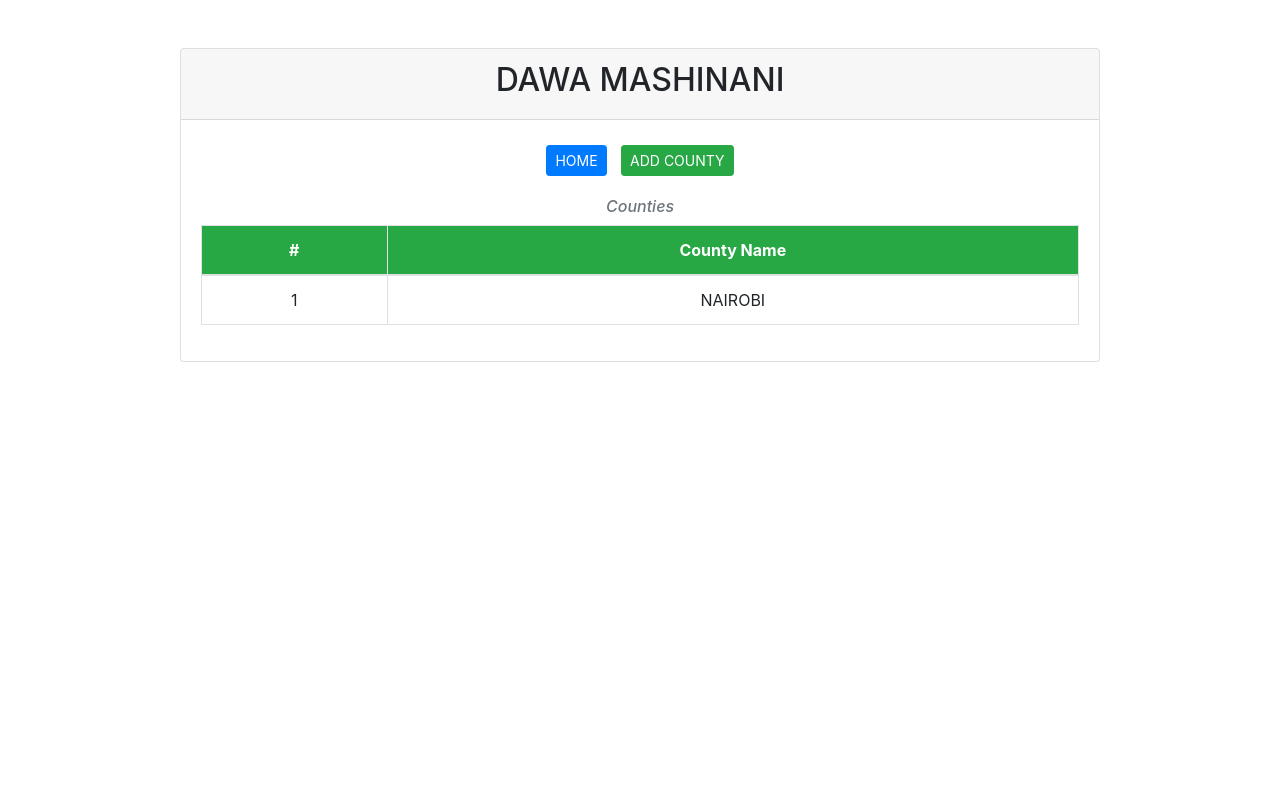
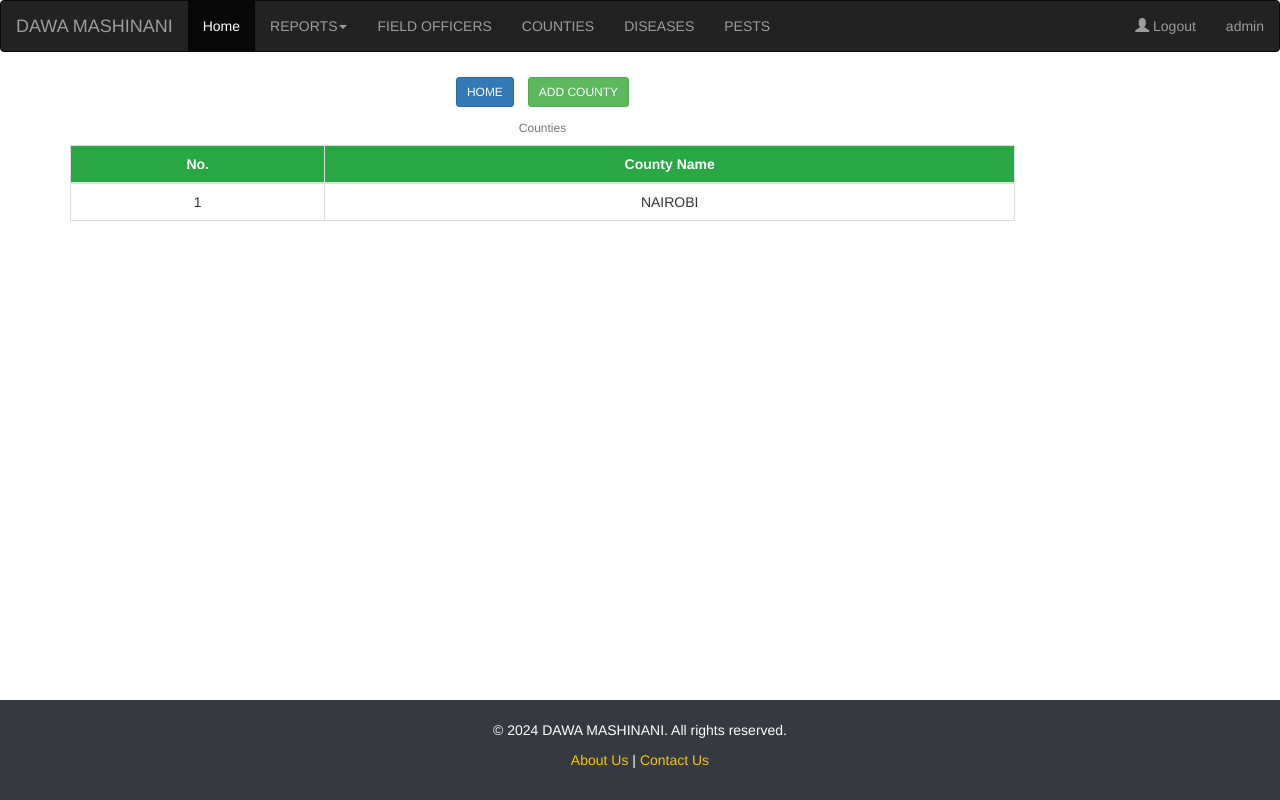
Before and after one commit to KenThumi/DawaMashinani, a Django app: page /searchCounty/ in a window 1280 px wide. Run offline with Django 5.2, Linux system fonts and the light colour scheme; a user stored in the database is signed in; data comes from the database, SQL or seed files in the repository; both versions use the stored data as it was after the commit; some libraries are stand-ins or nearby versions.

Commit message:
Added BaseLayout

```diff
--- /dev/null
+++ b/counties_app/templates/base.layout.html
@@ -0,0 +1,80 @@
+{% load static%}
+<!DOCTYPE html>
+<html lang="en">
+<head>
+  <title>DAWA MASHINANI</title>
+  <meta charset="utf-8">
+  <meta name="viewport" content="width=device-width, initial-scale=1">
+  <link rel="stylesheet" href="https://maxcdn.bootstrapcdn.com/bootstrap/3.4.1/css/bootstrap.min.css">
+  <script src="https://ajax.googleapis.com/ajax/libs/jquery/3.7.1/jquery.min.js"></script>
+  <script src="https://maxcdn.bootstrapcdn.com/bootstrap/3.4.1/js/bootstrap.min.js"></script>
+  <style>
+    footer {
+            background-color: #343a40;
+            color: #fff;
+            padding: 20px 0;
+            text-align: center;
+            margin-top: auto;
+            position: fixed;
+            left: 0;
+            bottom: 0;
+            width: 100%;
+            z-index: 1000; /* Ensures it stays on top */
+        }
+        footer a {
+            color: #ffc107;
+            text-decoration: none;
+        }
+        footer a:hover {
+            text-decoration: underline;
+        }
+
+        table {
+            border-collapse: collapse;
+            width: 100%;
+        }
+
+        th, td {
+            text-align: center;
+            padding: 12px;
+        }
+
+        th {
+            background-color: #28a745;
+            color: white;
+        }
+
+        tr:nth-child(even) {
+            background-color: #f9f9f9;
+        }
+
+        /* Ensure table responsiveness */
+        @media screen and (max-width: 768px) {
+            table {
+                width: 100%;
+                font-size: 12px;
+            }
+
+            th, td {
+                padding: 8px;
+            }
+        }
+
+        .btn-custom {
+            margin: 5px;
+        }
+
+  </style>
+</head>
+<body>
+
+    {% block content %}
+     {%endblock%}
+
+    <!-- Footer -->
+    <footer>
+        <p>&copy; 2024 DAWA MASHINANI. All rights reserved.</p>
+        <p><a href="#about">About Us</a> | <a href="#contacts">Contact Us</a></p>
+    </footer>
+</body>
+</html>
--- a/counties_app/templates/createCounty.html
+++ b/counties_app/templates/createCounty.html
@@ -24,7 +24,7 @@
     <form method="POST" >
         {% csrf_token %}
         {{ form.as_p }}
-        <input type="submit" class="btn btn-success">
+        <input type="submit" class="btn btn-success btn-sm">
     </form>
 </div>
 </div>
--- a/counties_app/templates/searchCounty.html
+++ b/counties_app/templates/searchCounty.html
@@ -1,60 +1,39 @@
-<!DOCTYPE html>
-<html lang="en">
+{%extends 'base.layout.html'%}
+{% block content %}
+<nav class="navbar navbar-inverse">
+    <div class="container-fluid">
+      <div class="navbar-header">
+        <a class="navbar-brand" href="#">DAWA MASHINANI</a>
+      </div>
+      <ul class="nav navbar-nav">
+        <li class="active"><a href="#">Home</a></li>
+        <li class="dropdown"><a class="dropdown-toggle" data-toggle="dropdown" href="#">REPORTS<span class="caret"></span></a>
+          <ul class="dropdown-menu">
+            <li><a href="{% url 'search_status' %}">County Status</a></li>
+            <li><a href="{% url 'search_disease' %}">Diseases in Counties</a></li>
+            <li><a href="{% url 'search_pest' %}">Pests in Counties</a></li>
+          </ul>
+        </li>
+        <li><a href="{% url 'retrieve_field_officer' %}">FIELD OFFICERS</a></li>
+        <li><a href="{% url 'retrieve_county' %}">COUNTIES</a></li>
+        <li><a href="{% url 'retrieve_disease' %}">DISEASES</a></li>
+        <li><a href="{% url 'retrieve_pest' %}">PESTS</a></li>
 
-<head>
-    <meta charset="UTF-8">
-    <meta http-equiv="X-UA-Compatible" content="IE=edge">
-    <meta name="viewport" content="width=device-width, initial-scale=1.0">
-    <link href="https://stackpath.bootstrapcdn.com/bootstrap/4.5.2/css/bootstrap.min.css" rel="stylesheet">
-    <title>Search County</title>
-    <style>
-        table {
-            border-collapse: collapse;
-            width: 100%;
-        }
-
-        th, td {
-            text-align: center;
-            padding: 12px;
-        }
-
-        th {
-            background-color: #28a745;
-            color: white;
-        }
-
-        tr:nth-child(even) {
-            background-color: #f9f9f9;
-        }
-
-        /* Ensure table responsiveness */
-        @media screen and (max-width: 768px) {
-            table {
-                width: 100%;
-                font-size: 12px;
-            }
-
-            th, td {
-                padding: 8px;
-            }
-        }
-
-        .btn-custom {
-            margin: 5px;
-        }
-    </style>
-</head>
-
-{% block content %}
-<body>
-    <script src="https://stackpath.bootstrapcdn.com/bootstrap/4.5.2/js/bootstrap.min.js"></script>
+      </ul>
+      <ul class="nav navbar-nav navbar-right">
+        <!-- <li><a href="#"><span class="glyphicon glyphicon-user"></span> Sign Up</a></li> -->
+        <li> <a href="{% url 'logout' %}"> <span class="glyphicon glyphicon-user"></span> Logout</a> </li>
+        <li><a href="#"> {{user.username}}</a></li>
+      </ul>
+    </div>
+  </nav>
     <div class="container mt-5">
         <div class="row justify-content-center">
             <div class="col-lg-10">
                 <div class="card">
-                    <div class="card-header text-center">
+                    <!-- <div class="card-header text-center">
                         <h2>DAWA MASHINANI</h2>
-                    </div>
+                    </div> -->
                     <div class="card-body text-center">
                         <div class="mb-3">
                             <a href="{% url 'adminPage' %}" class="btn btn-primary btn-sm btn-custom">HOME</a>
@@ -65,7 +44,7 @@
                             <table class="table table-bordered table-hover">
                                 <thead>
                                     <tr>
-                                        <th>#</th>
+                                        <th>No.</th>
                                         <th>County Name</th>
                                     </tr>
                                 </thead>
@@ -84,6 +63,5 @@
             </div>
         </div>
     </div>
-</body>
+
 {% endblock %}
-</html>
```
Also changed, not shown: login_app/forms.py (+28 -1 lines), login_app/templates/adminPage.html (+10 -21 lines), login_app/templates/base.layout.html (added, +40 -0 lines), login_app/templates/fieldOfficerPage.html (+11 -20 lines), login_app/templates/login.html (+5 -5 lines), db.sqlite3.
